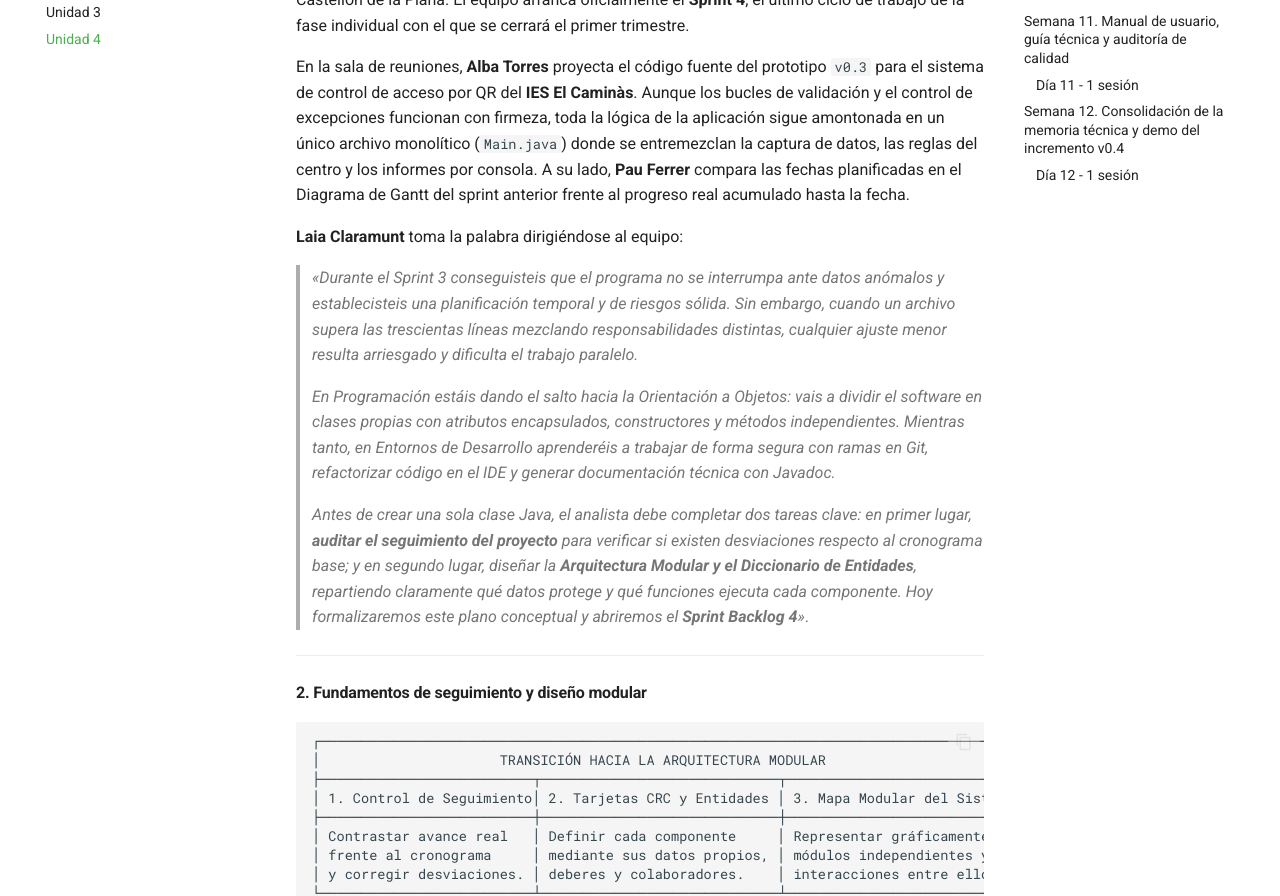
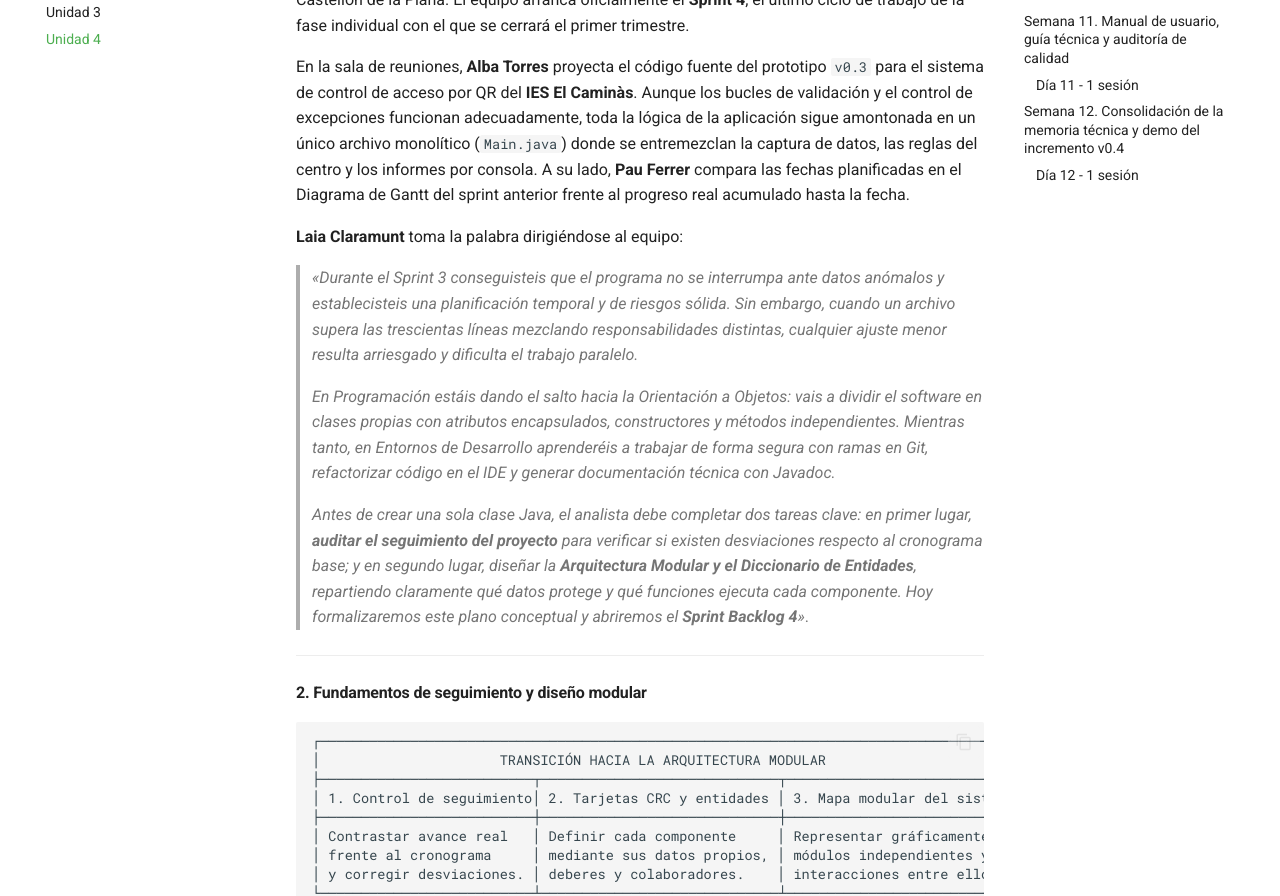
Before and after one commit to garmarcj/DAM-PI-20262027, an MkDocs documentation site: the page built from docs/unidad4.md, in a window 1280 px wide and 1400 px high, scrolled down 382 px. Shown: the part 177-1073 px from the top of the window. Built offline with MkDocs 1.6.1 and Material for MkDocs 9.7.7, drawn with Linux system fonts in a browser that asks for light colours; part of the change alters nothing that is shown; some of the changed text lies outside the part shown.

Commit message:
[Curso 2026-2027] Cambios menores en la redacción del día 10 - sprint 4

````diff
--- a/docs/unidad4.md
+++ b/docs/unidad4.md
@@ -14,7 +14,7 @@
 
 Es viernes 20 de noviembre de 2026 por la tarde en las instalaciones de **AzaharTech** en Castellón de la Plana. El equipo arranca oficialmente el **Sprint 4**, el último ciclo de trabajo de la fase individual con el que se cerrará el primer trimestre.
 
-En la sala de reuniones, **Alba Torres** proyecta el código fuente del prototipo `v0.3` para el sistema de control de acceso por QR del **IES El Caminàs**. Aunque los bucles de validación y el control de excepciones funcionan con firmeza, toda la lógica de la aplicación sigue amontonada en un único archivo monolítico (`Main.java`) donde se entremezclan la captura de datos, las reglas del centro y los informes por consola. A su lado, **Pau Ferrer** compara las fechas planificadas en el Diagrama de Gantt del sprint anterior frente al progreso real acumulado hasta la fecha.
+En la sala de reuniones, **Alba Torres** proyecta el código fuente del prototipo `v0.3` para el sistema de control de acceso por QR del **IES El Caminàs**. Aunque los bucles de validación y el control de excepciones funcionan adecuadamente, toda la lógica de la aplicación sigue amontonada en un único archivo monolítico (`Main.java`) donde se entremezclan la captura de datos, las reglas del centro y los informes por consola. A su lado, **Pau Ferrer** compara las fechas planificadas en el Diagrama de Gantt del sprint anterior frente al progreso real acumulado hasta la fecha.
 
 **Laia Claramunt** toma la palabra dirigiéndose al equipo:
 
@@ -32,7 +32,7 @@ En la sala de reuniones, **Alba Torres** proyecta el código fuente del prototip
 ┌────────────────────────────────────────────────────────────────────────────────────────┐
 │                      TRANSICIÓN HACIA LA ARQUITECTURA MODULAR                          │
 ├──────────────────────────┬─────────────────────────────┬───────────────────────────────┤
-│ 1. Control de Seguimiento│ 2. Tarjetas CRC y Entidades │ 3. Mapa Modular del Sistema   │
+│ 1. Control de seguimiento│ 2. Tarjetas CRC y entidades │ 3. Mapa modular del sistema   │
 ├──────────────────────────┼─────────────────────────────┼───────────────────────────────┤
 │ Contrastar avance real   │ Definir cada componente     │ Representar gráficamente los  │
 │ frente al cronograma     │ mediante sus datos propios, │ módulos independientes y las  │
@@ -52,9 +52,9 @@ La planificación temporal elaborada en el Sprint 3 es una línea base de refere
 
 Para pasar de un código monolítico en `Main.java` a un diseño modular ordenado sin necesidad de recurrir a notaciones formales complejas, resulta sumamente eficaz emplear la técnica ágil de las **Tarjetas CRC**:
 
-* **Entidad o Módulo (Clase):** El concepto sustantivo del negocio que agrupará información y lógica propia (*ejemplo en el IES El Caminàs: `UsuarioCentro`, `LectorQR`, `RegistroAcceso`*).
-* **Responsabilidades:** Qué datos encapsula (estado interno que deberá protegerse como privado) y qué operaciones sabe ejecutar de forma autónoma (*por ejemplo: validar su identificador, comprobar vigencia o formatear un registro*).
-* **Colaboradores:** Con qué otras entidades necesita comunicarse para cumplir un caso de uso completo (*por ejemplo: `LectorQR` colabora con `UsuarioCentro` para validar el permiso y genera un `RegistroAcceso`*).
+* **Entidad o módulo (clase).** El concepto sustantivo del negocio que agrupará información y lógica propia (*por ejemplo: `UsuarioCentro`, `LectorQR`, `Fichaje`*).
+* **Responsabilidades.** Qué datos encapsula (estado interno que deberá protegerse como privado) y qué operaciones sabe ejecutar de forma autónoma (*por ejemplo: validar su identificador, comprobar vigencia o formatear un registro*).
+* **Colaboradores.** Con qué otras entidades necesita comunicarse para cumplir un caso de uso completo (*por ejemplo: `LectorQR` colabora con `UsuarioCentro` para validar el permiso y genera un `Fichaje`*).
 
 Este ejercicio evita el anti-patrón *God Class* (una clase que acapara toda la lógica) y sirve como guía directa para implementar los constructores, *getters* y *setters* en Programación.
 
@@ -76,7 +76,7 @@ Para representar el mapa de módulos, responsabilidades y colaboraciones dentro
 
 Laia Claramunt presenta la hoja de ruta para la sesión práctica:
 
-> *«Cada estudiante abrirá su repositorio para documentar el seguimiento del cronograma tras el Sprint 3 y diseñar la arquitectura modular de su proyecto de la bolsa de proyectos. Definiréis las entidades y sus tarjetas CRC, dibujaréis el mapa modular de colaboraciones que guiará vuestras clases en Programación y abriréis formalmente el **`sprint4-backlog.md`**»*.
+> *«Cada estudiante abrirá su repositorio para documentar el seguimiento del cronograma tras el Sprint 3 y diseñar la arquitectura modular de su proyecto de la bolsa de proyectos. Definiréis las entidades y sus tarjetas CRC, dibujaréis el mapa modular de colaboraciones y abriréis formalmente el **`sprint4-backlog.md`**»*.
 
 ---
 
@@ -166,7 +166,7 @@ Si has diseñado las tarjetas CRC o el mapa de módulos mediante **Draw.io Deskt
 ##### Paso 2. Creación del Sprint Backlog 4 (`pi/backlog/sprint4-backlog.md`)
 
 1. En la carpeta `azahartech/nombre-equipo/apellidos-nombre/pi/backlog/`, crea el archivo `sprint4-backlog.md`.
-2. Registra los compromisos de trabajo del **Sprint 4 (16 nov – 4 dic)** coordinando los tres módulos:
+2. Registra los compromisos de trabajo del **Sprint 4** coordinando los tres módulos:
 
 ```markdown
 # Sprint Backlog 4 — [nombre de tu proyecto]
````
